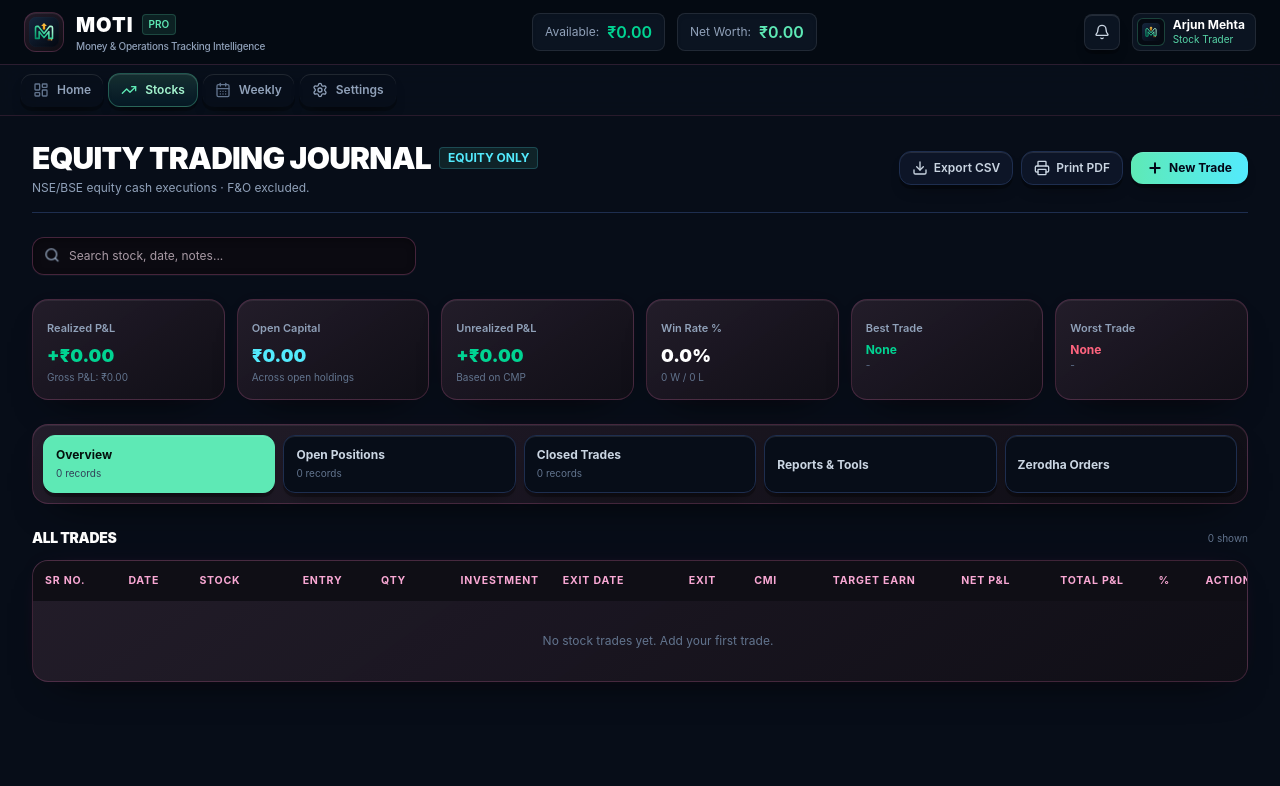
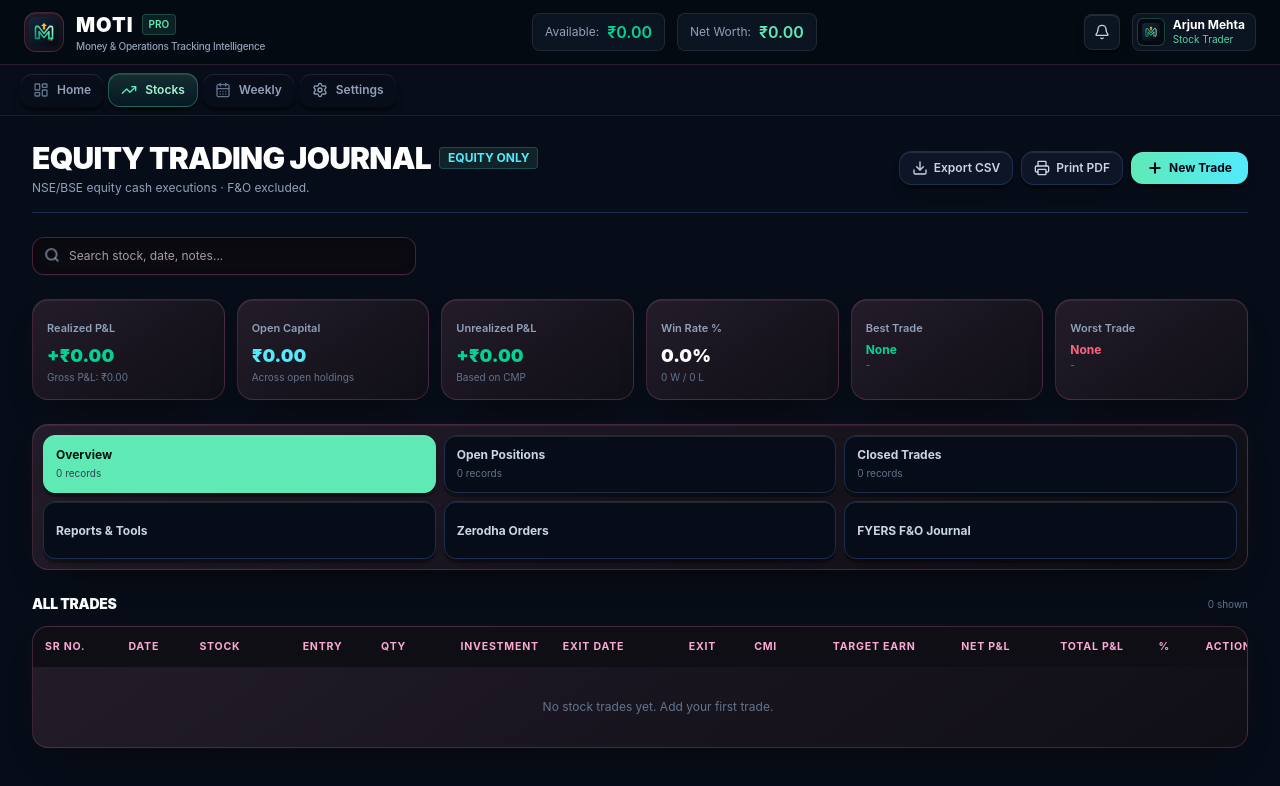
Before and after one commit to aarthak21-beep/MOTI-Money-Tracking-, a React (Vite) app: page / in a window 1280 px wide. Both pictures are taken after a click on the button "Open trading journal". Shown: the top 786 px of the page. Built offline with nearby package versions, Linux system fonts and the light colour scheme.

Commit message:
Add FYERS F&O workspace tab

```diff
--- a/src/views/StockTradingView.tsx
+++ b/src/views/StockTradingView.tsx
@@ -24,6 +24,7 @@ import { EquityTradeCalendar } from './EquityTradeCalendar';
 import { MonthlyTradingReview } from './MonthlyTradingReview';
 import { OpenPortfolioAllocation } from './OpenPortfolioAllocation';
 import { ZerodhaOrdersPanel } from '../components/ZerodhaOrdersPanel';
+import { FyersFnoView } from './FyersFnoView';
 import { buildZerodhaJournal, type KiteExecution } from '../utils/zerodhaTradeImport';
 
 interface StockTradingViewProps {
@@ -106,7 +107,7 @@ export const StockTradingView: React.FC<StockTradingViewProps> = ({
   profile,
   onSaveTrades,
 }) => {
-  const [activeTab, setActiveTab] = useState<'overview' | 'OPEN' | 'CLOSED' | 'tools' | 'zerodha'>('overview');
+  const [activeTab, setActiveTab] = useState<'overview' | 'OPEN' | 'CLOSED' | 'tools' | 'zerodha' | 'fyers'>('overview');
   const [searchTerm, setSearchTerm] = useState('');
   const [currentPage, setCurrentPage] = useState(1);
   const pageSize = 25;
@@ -564,7 +565,7 @@ export const StockTradingView: React.FC<StockTradingViewProps> = ({
           <p className="mt-1 text-xs text-slate-400">Your completed trades and realized performance history.</p>
         </div>
       )}
-      {activeTab !== 'tools' && activeTab !== 'zerodha' && (
+      {activeTab !== 'tools' && activeTab !== 'zerodha' && activeTab !== 'fyers' && (
         <div className="relative w-full sm:max-w-sm">
           <Search className="absolute left-3 top-2.5 h-4 w-4 text-slate-400" />
           <input
@@ -645,13 +646,14 @@ export const StockTradingView: React.FC<StockTradingViewProps> = ({
 
       {/* Equity Trading workspace navigation - placed directly above the trade ledger */}
       <div className="rounded-2xl border border-[#1e2e4f] bg-[#0d1527] p-2.5 shadow-lg shadow-black/10">
-        <div className="grid grid-cols-2 gap-2 sm:grid-cols-3 lg:grid-cols-5">
+        <div className="grid grid-cols-2 gap-2 sm:grid-cols-3 lg:grid-cols-3">
           {([
             { id: 'overview', label: 'Overview', count: trades.length },
             { id: 'OPEN', label: 'Open Positions', count: new Set(trades.filter((t) => t.status === 'OPEN' && t.source === 'ZERODHA').map((t) => (t.exchange || '') + ':' + t.stockName.trim().toUpperCase())).size + trades.filter((t) => t.status === 'OPEN' && t.source !== 'ZERODHA').length },
             { id: 'CLOSED', label: 'Closed Trades', count: trades.filter((t) => t.status === 'CLOSED').length },
             { id: 'tools', label: 'Reports & Tools' },
             { id: 'zerodha', label: 'Zerodha Orders' },
+            { id: 'fyers', label: 'FYERS F&O Journal' },
           ] as const).map((tab) => (
             <button
               key={tab.id}
@@ -762,6 +764,8 @@ export const StockTradingView: React.FC<StockTradingViewProps> = ({
       <div className={activeTab === 'zerodha' ? '' : 'hidden'}>
         <ZerodhaOrdersPanel onExecutionsChange={handleZerodhaExecutions} />
       </div>
+
+      {activeTab === 'fyers' && <FyersFnoView />}
 
       {activeTab === 'tools' && (
         <div className="reports-tools-page space-y-6">
```
